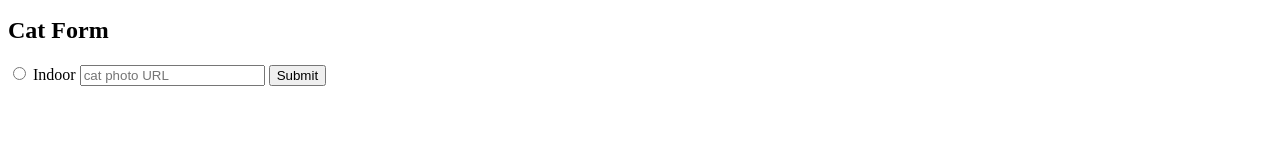
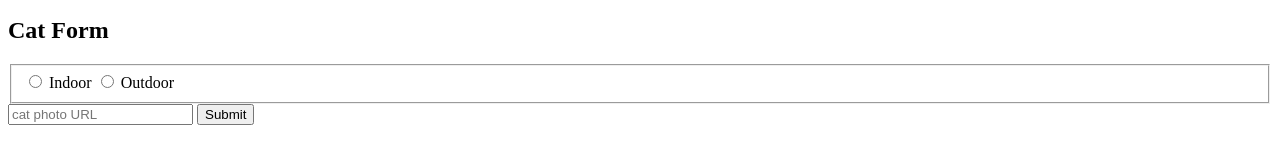
Before and after one commit to achaple0/CatPhotoApp, a plain HTML site: page index.html in a window 1280 px wide. Shown: the part 1393-1534 px from the top of the page. Before the commit the page ends 1495 px from the top, so only its background shows below. Drawn offline with Linux system fonts and the light colour scheme.

Commit message:
Update index.html

```diff
--- a/index.html
+++ b/index.html
@@ -34,7 +34,10 @@
       <section>
         <h2>Cat Form</h2>
         <form action="https://freecatphotoapp.com/submit-cat-photo">
-          <label><input id="indoor" type="radio"> Indoor</label>
+          <fieldset>
+            <label><input id="indoor" type="radio" name="indoor-outdoor" value="indoor"> Indoor</label>
+            <label><input id="outdoor" type="radio" name="indoor-outdoor" value="outdoor"> Outdoor</label>
+          </fieldset>
           <input type="text" name="catphotourl" placeholder="cat photo URL" required>
           <button type="submit">Submit</button>
         </form>
```
